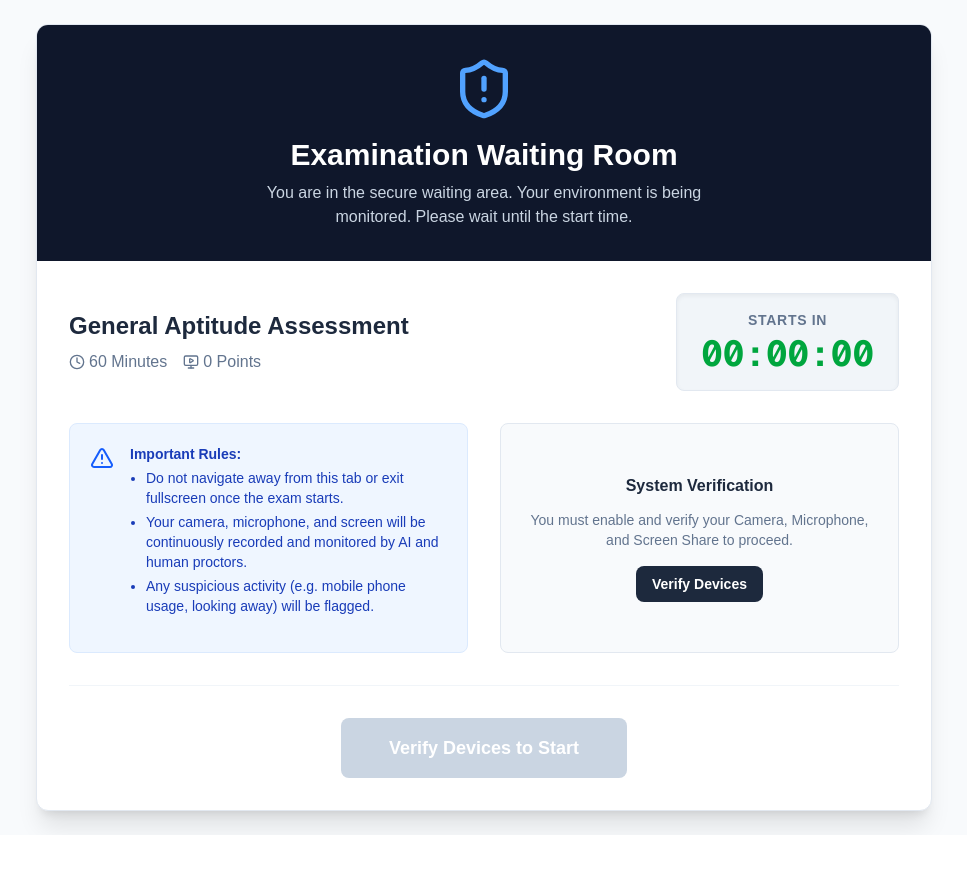
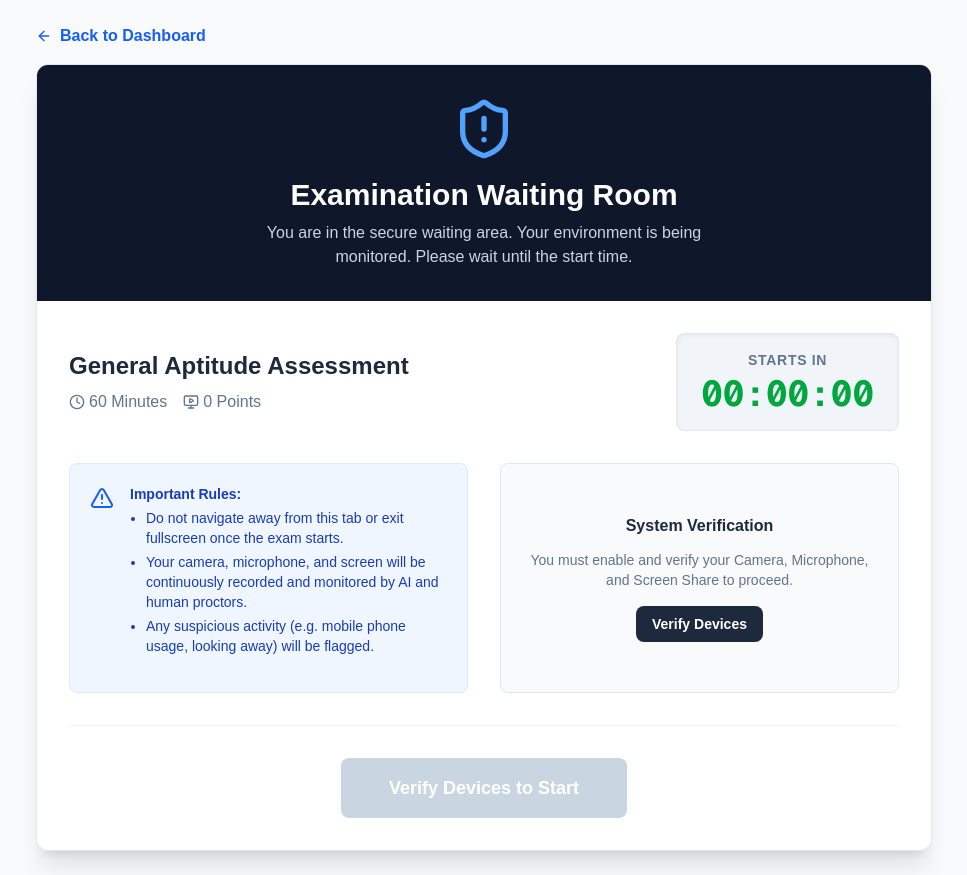
Before and after one commit to lohithbudidha-oss/proctorguardAI, a Next.js app in the folder frontend/: page /candidate/exams/1/waiting-room in a window 1280 px wide. Shown: the whole page, without its empty margins (156-1123 px from the left). Before the commit the page ends 835 px from the top, so only its background shows below. Built offline with nearby package versions, Linux system fonts and the light colour scheme; no server answers.

Commit message:
feat: add back navigation links across pages

```diff
--- a/frontend/src/app/admin/exams/page.tsx
+++ b/frontend/src/app/admin/exams/page.tsx
@@ -3,7 +3,7 @@
 import React, { useEffect, useState } from 'react';
 import Link from 'next/link';
 import { useRouter } from 'next/navigation';
-import { Plus, Settings, Users, MonitorPlay, FileText, CheckCircle } from 'lucide-react';
+import { ArrowLeft, Plus, Settings, Users, MonitorPlay, FileText, CheckCircle } from 'lucide-react';
 import api from '@/lib/api';
 
 interface Exam {
@@ -67,6 +67,9 @@ export default function AdminExamsPage() {
   return (
     <div className="min-h-screen bg-slate-50">
       <div className="max-w-7xl mx-auto px-6 py-12">
+        <Link href="/admin/monitoring" className="text-blue-600 font-bold flex items-center mb-6 hover:underline">
+          <ArrowLeft className="w-4 h-4 mr-2" /> Back to Monitoring
+        </Link>
         <div className="flex justify-between items-center mb-10">
           <div>
             <h1 className="text-3xl font-extrabold text-slate-900 tracking-tight">Exam Management</h1>
--- a/frontend/src/app/candidate/exams/[id]/system-check/page.tsx
+++ b/frontend/src/app/candidate/exams/[id]/system-check/page.tsx
@@ -2,7 +2,8 @@
 
 import React, { useState, useEffect, Suspense, useCallback } from 'react';
 import { useRouter, useParams } from 'next/navigation';
-import { CheckCircle2, XCircle, Loader2, AlertTriangle, Monitor, Camera, Mic, Wifi } from 'lucide-react';
+import { CheckCircle2, XCircle, Loader2, AlertTriangle, Monitor, Camera, Mic, Wifi, ArrowLeft } from 'lucide-react';
+import Link from 'next/link';
 import api from '@/lib/api';
 
 function SystemCheckContent() {
@@ -120,6 +121,9 @@ function SystemCheckContent() {
   return (
     <div className="min-h-screen bg-slate-50 flex flex-col items-center justify-center p-6">
       <div className="max-w-2xl w-full bg-white rounded-xl shadow-xl p-8 border border-slate-100">
+        <Link href="/candidate/dashboard" className="text-blue-600 font-bold flex items-center mb-6 hover:underline">
+          <ArrowLeft className="w-4 h-4 mr-2" /> Back to Dashboard
+        </Link>
         <div className="text-center mb-8">
           <h1 className="text-3xl font-bold text-slate-800 mb-2">System Readiness Check</h1>
           <p className="text-slate-500">We need to ensure your system meets the requirements for this proctored examination.</p>
--- a/frontend/src/app/candidate/exams/[id]/waiting-room/page.tsx
+++ b/frontend/src/app/candidate/exams/[id]/waiting-room/page.tsx
@@ -2,7 +2,8 @@
 
 import React, { useState, useEffect, Suspense } from 'react';
 import { useRouter, useParams } from 'next/navigation';
-import { Clock, ShieldAlert, MonitorPlay, AlertTriangle } from 'lucide-react';
+import { Clock, ShieldAlert, MonitorPlay, AlertTriangle, ArrowLeft } from 'lucide-react';
+import Link from 'next/link';
 import api from '@/lib/api';
 
 function WaitingRoomContent() {
@@ -111,7 +112,12 @@ function WaitingRoomContent() {
   }
 
   return (
-    <div className="min-h-screen bg-slate-50 flex items-center justify-center p-6">
+    <div className="min-h-screen bg-slate-50 flex flex-col items-center justify-center p-6">
+      <div className="max-w-4xl w-full mb-4">
+        <Link href="/candidate/dashboard" className="text-blue-600 font-bold flex items-center hover:underline">
+          <ArrowLeft className="w-4 h-4 mr-2" /> Back to Dashboard
+        </Link>
+      </div>
       <div className="max-w-4xl w-full bg-white rounded-xl shadow-xl overflow-hidden border border-slate-200">
         <div className="bg-slate-900 p-8 text-white flex flex-col items-center justify-center">
           <ShieldAlert className="w-16 h-16 text-blue-400 mb-4" />
```
